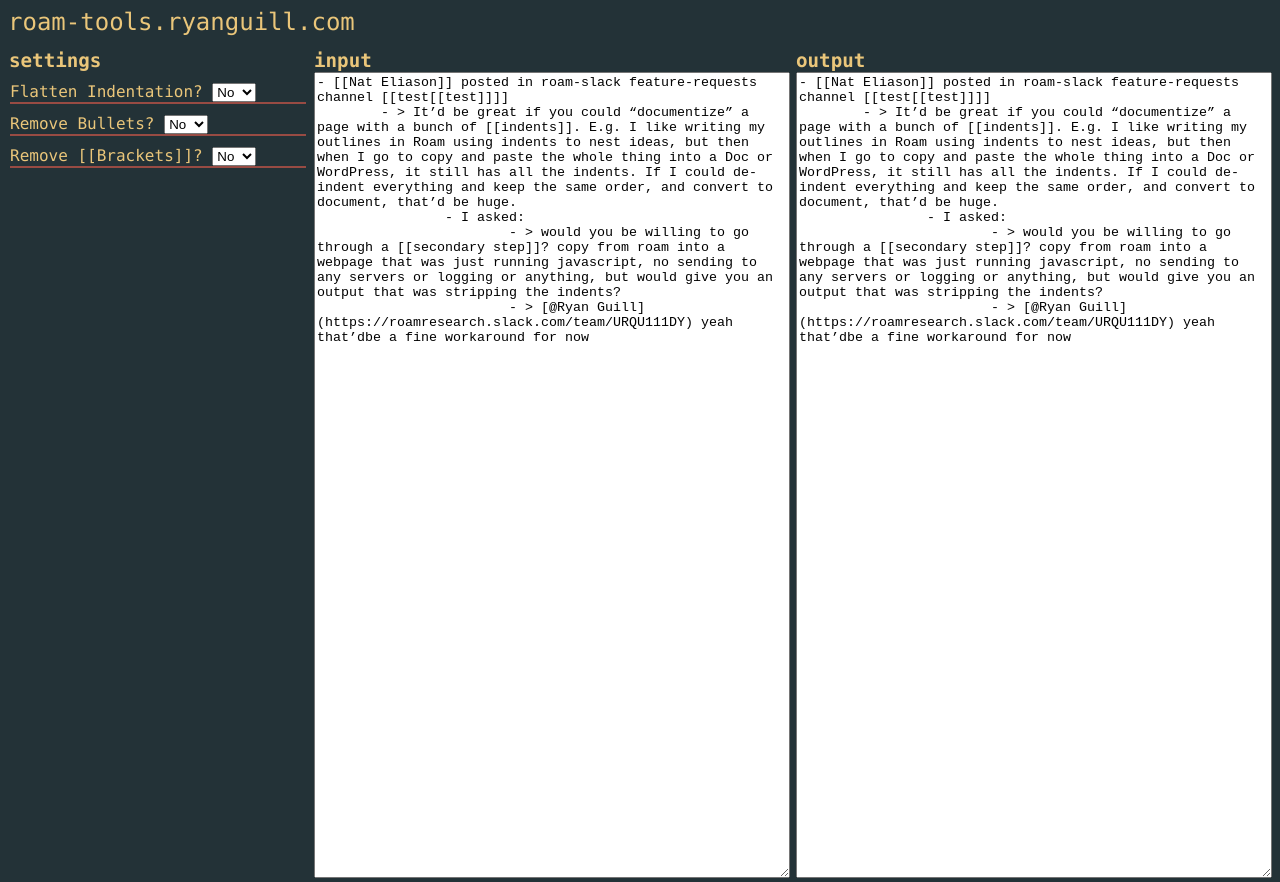
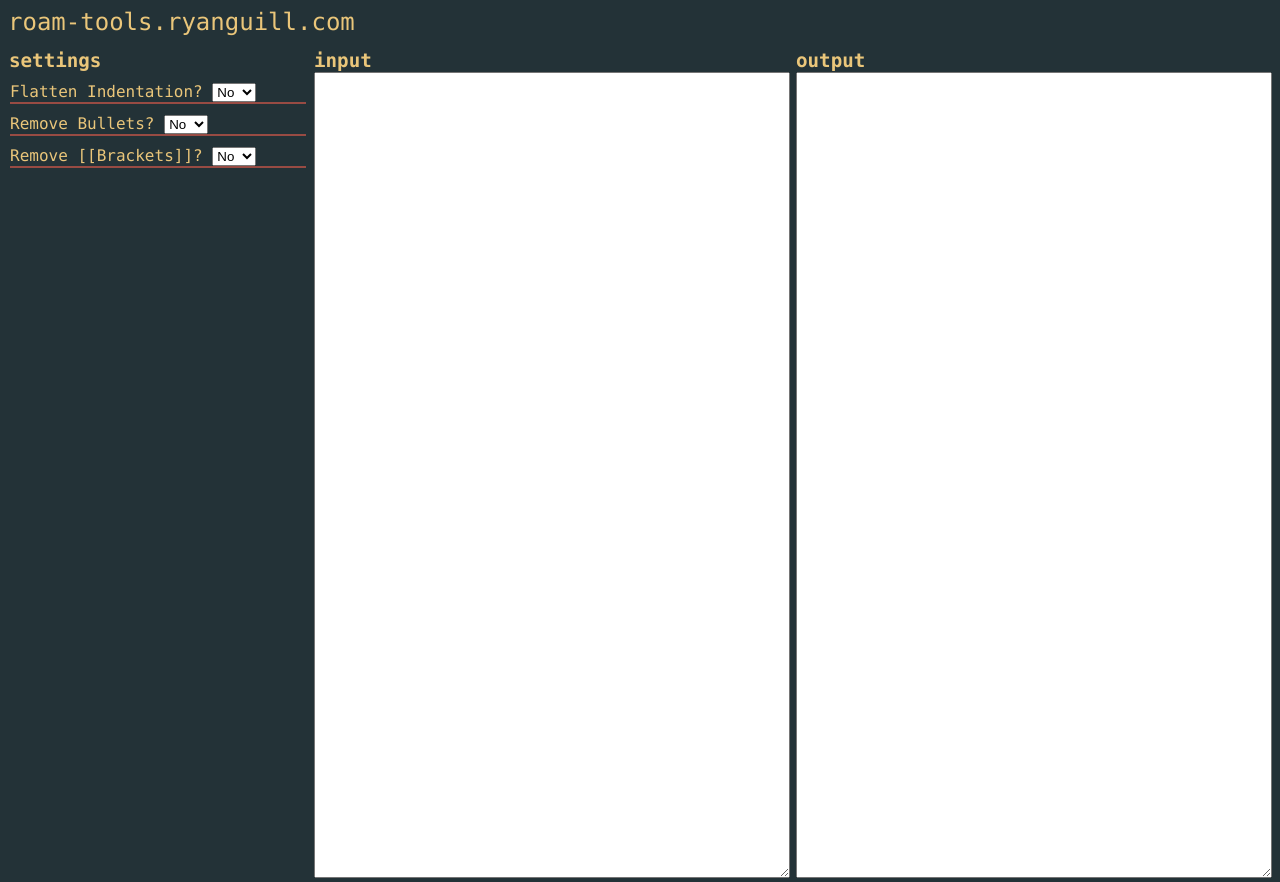
Before and after one commit to ryanguill/roam-tools, a website: page build/index.html in a window 1280 px wide. Drawn offline with nearby package versions, Linux system fonts and the light colour scheme.

Commit message:
remove test input

```diff
--- a/build/index.html
+++ b/build/index.html
@@ -54,15 +54,7 @@
       <div class="input-container container">
         <div class="container-label">input</div>
         <div class="input-textarea-container">
-          <textarea id="input" name="input">
-- [[Nat Eliason]] posted in roam-slack feature-requests channel [[test[[test]]]]
-	- > It’d be great if you could “documentize” a page with a bunch of [[indents]]. E.g. I like writing my outlines in Roam using indents to nest ideas, but then when I go to copy and paste the whole thing into a Doc or WordPress, it still has all the indents. If I could de-indent everything and keep the same order, and convert to document, that’d be huge.
-		- I asked:
-			- > would you be willing to go through a [[secondary step]]? copy from roam into a webpage that was just running javascript, no sending to any servers or logging or anything, but would give you an output that was stripping the indents?
-			- > [@Ryan Guill](https://roamresearch.slack.com/team/URQU111DY) yeah that’dbe a fine workaround for now
-
-		</textarea
-          >
+          <textarea id="input" name="input"> </textarea>
         </div>
       </div>
       <div class="output-container container">
```
